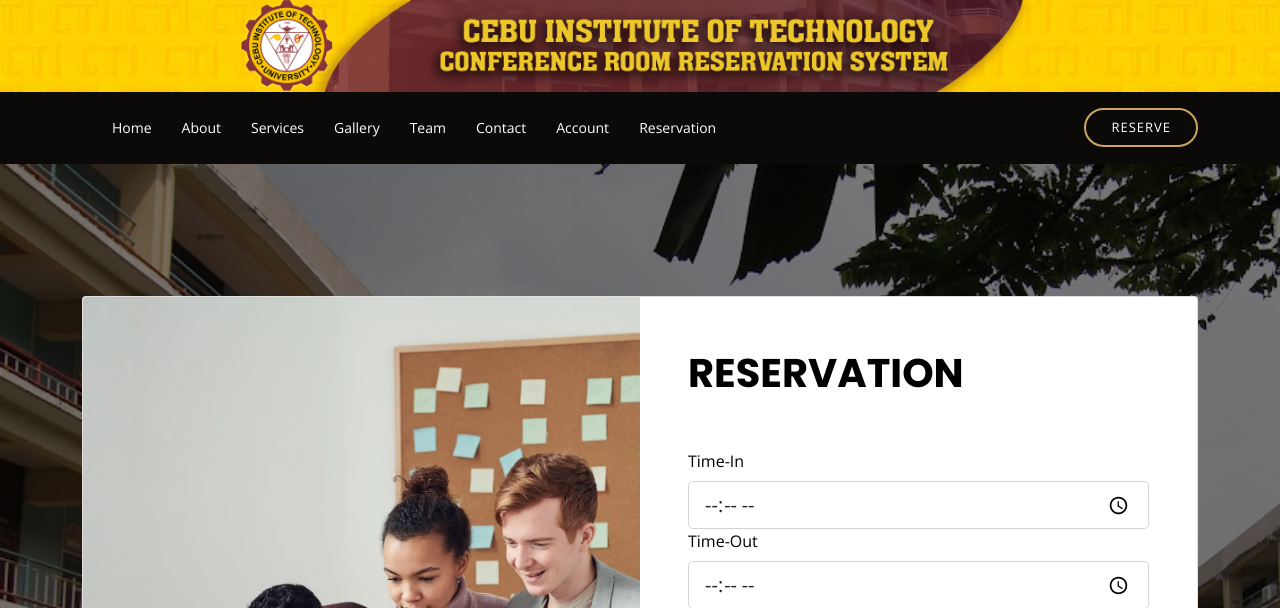
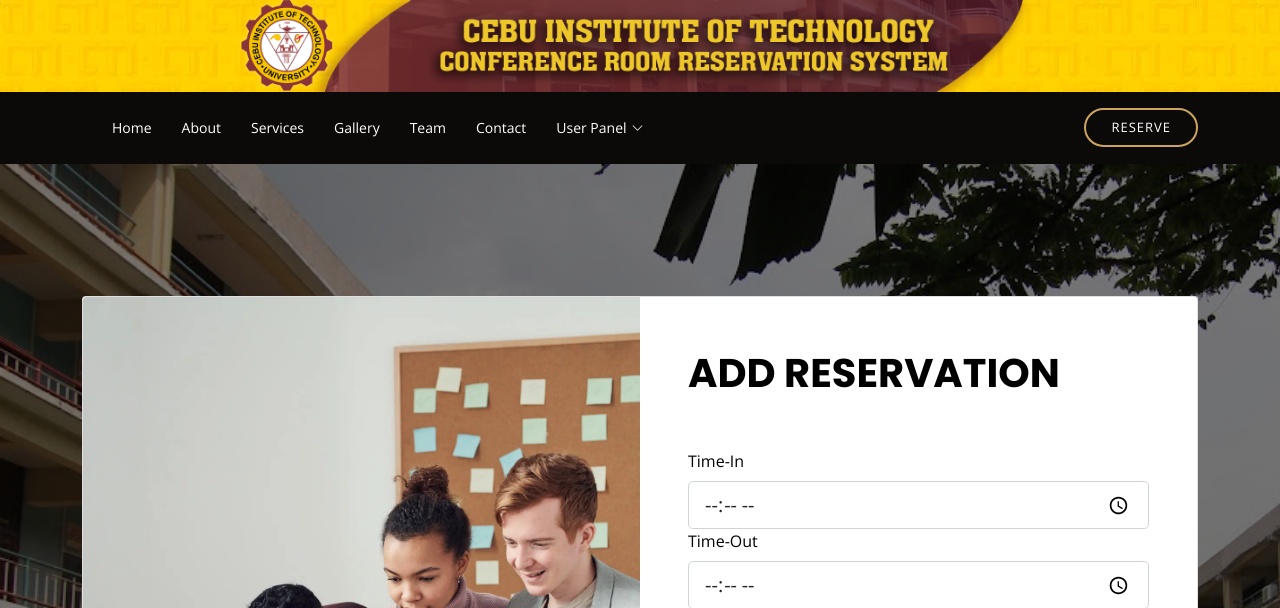
Before and after one commit to pctechkid/TeknoyReserveHeroku, a Django app: template templates/room-reservation.html in a window 1280 px wide. Shown: the top 608 px of the page. Run offline with Django 4.2, Linux system fonts and the light colour scheme; the template is opened without the code that fills it, so the values that code supplies are empty; some libraries are stand-ins or nearby versions; some web fonts are replaced.

Commit message:
final commit [bug fixes, links, menu]

```diff
--- a/templates/room-reservation.html
+++ b/templates/room-reservation.html
@@ -53,8 +53,13 @@
           <li><a class="nav-link scrollto" href="{% url 'project:gallery_view' %}">Gallery</a></li>
           <li><a class="nav-link scrollto" href="{% url 'project:team_view' %}">Team</a></li>
           <li><a class="nav-link scrollto" href="{% url 'project:contact_view' %}">Contact</a></li>
-          <li><a class="nav-link scrollto" href="{% url 'project:updateuser_view' %}">Account</a></li>
-          <li><a class="nav-link scrollto" href="{% url 'project:user-reservation_view' %}">Reservation</a></li>
+          <li class="dropdown"><a href="#"><span>User Panel</span> <i class="bi bi-chevron-down"></i></a>
+            <ul>
+              <li><a href="{% url 'project:updateuser_view' %}"><span>Profile</span></a></li>
+              <li><a href="{% url 'project:user-reservation_view' %}">My Reservations</span></a></li>
+              <li><a href="{% url 'project:home_view' %}"><span>Log Out</span></a></li>
+            </ul>
+          </li>
         </ul>
         <i class="bi bi-list mobile-nav-toggle"></i>
       </nav><!-- .navbar -->
@@ -79,7 +84,7 @@
               </div>
               <div class="col-xl-6">
                 <div class="card-body p-md-5 text-black">
-                  <h3 class="mb-5 text-uppercase" style="margin: 0; font-size: 40px; font-weight: 700; line-height: 56px; color: #000000; font-family: 'Poppins', sans-serif;">Reservation</h3>
+                  <h3 class="mb-5 text-uppercase" style="margin: 0; font-size: 40px; font-weight: 700; line-height: 56px; color: #000000; font-family: 'Poppins', sans-serif;">Add Reservation</h3>
 
                   {% for user in gh %}
                   <form method="POST">
```
